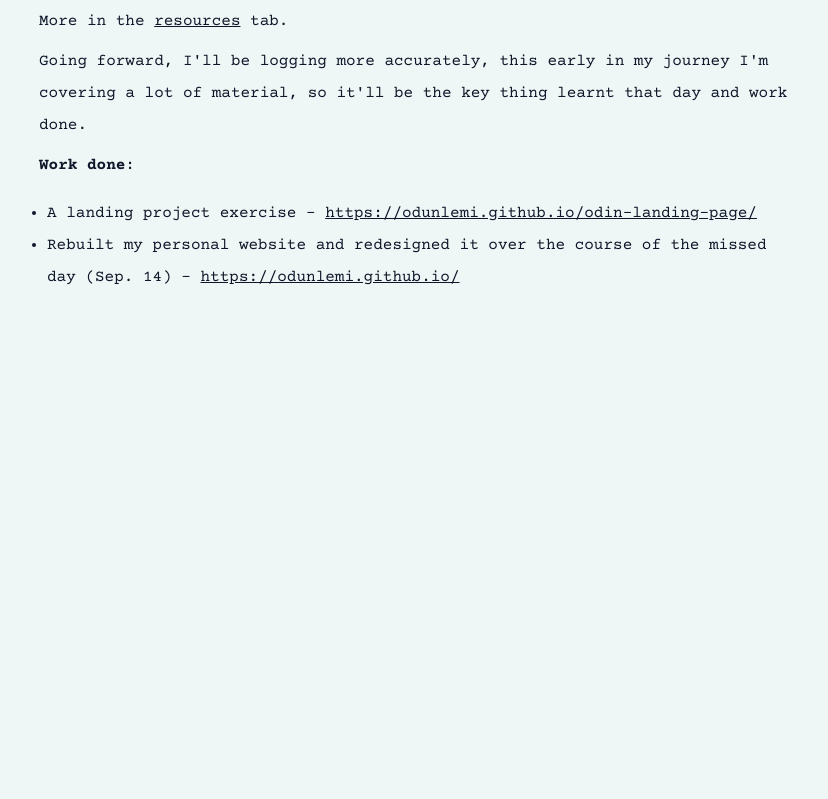
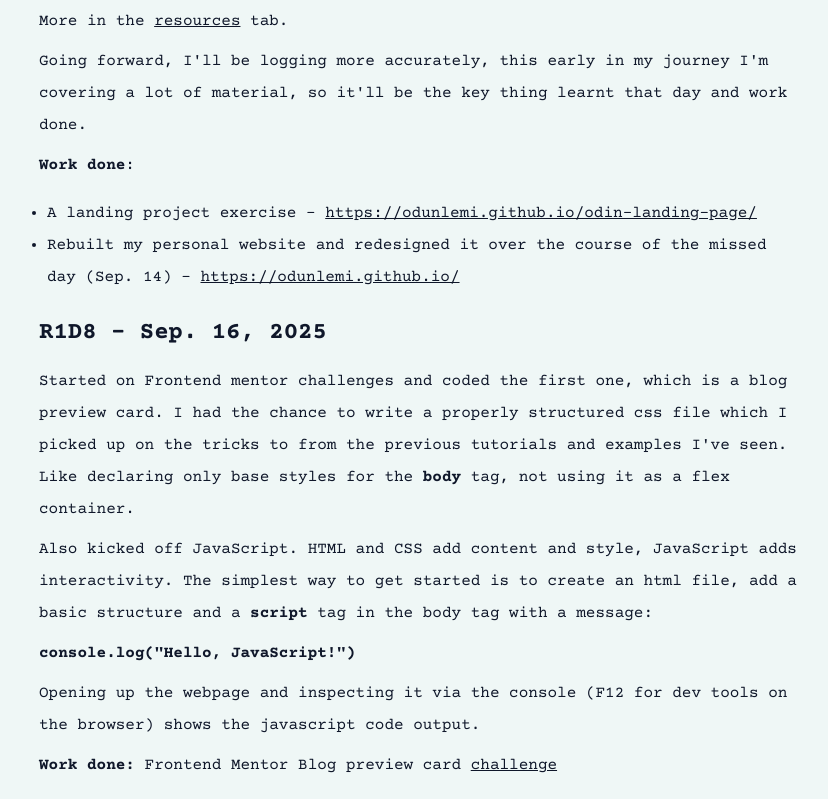
Before and after one commit to odunlemi/r-logs, a plain HTML site: page site/index.html in a window 1280 px wide. Shown: the part 3701-4500 px from the top of the page, without its empty margins (221-1049 px from the left). Before the commit the page ends 4020 px from the top, so only its background shows below. Drawn offline with nearby package versions, Linux system fonts and the light colour scheme.

Commit message:
update: r1-log for R1D8 - Sep. 16, 2025

```diff
--- a/site/index.html
+++ b/site/index.html
@@ -116,6 +116,20 @@
                 <li>Rebuilt my personal website and redesigned it over the course of the missed day (Sep. 14) - <a href="https://odunlemi.github.io/">https://odunlemi.github.io/</a></li>
             </ul>
         </div>
+
+        <div class="log">
+            <h2>R1D8 - Sep. 16, 2025</h2>
+
+            <p>Started on Frontend mentor challenges and coded the first one, which is a blog preview card. I had the chance to write a properly structured css file which I picked up on the tricks to from the previous tutorials and examples I've seen. Like declaring only base styles for the <span class="highlight">body</span> tag, not using it as a flex container.</p>
+
+            <p>Also kicked off JavaScript. HTML and CSS add content and style, JavaScript adds interactivity. The simplest way to get started is to create an html file, add a basic structure and a <span class="highlight">script</span> tag in the body tag with a message:</p>
+
+            <p><span class="highlight">console.log("Hello, JavaScript!")</span></p>
+
+            <p>Opening up the webpage and inspecting it via the console (<span>F12</span> for dev tools on the browser) shows the javascript code output.</p>
+
+            <p><span class="highlight">Work done:</span> Frontend Mentor Blog preview card <a href="https://odunlemi.github.io/preview-card/">challenge</a></p>
+        </div>
     </div>
 </body>
 </html>
```
Also changed, not shown: 1 other file.
